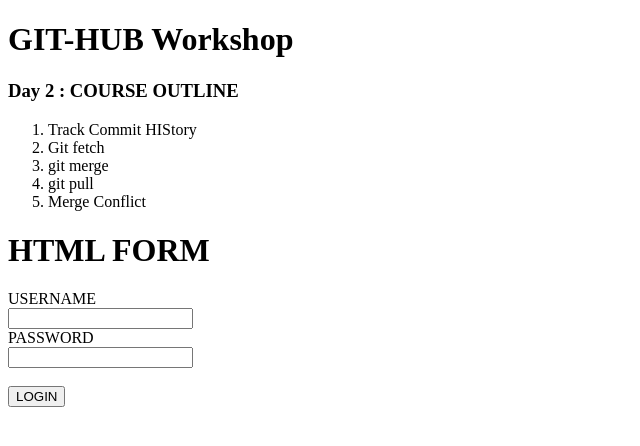
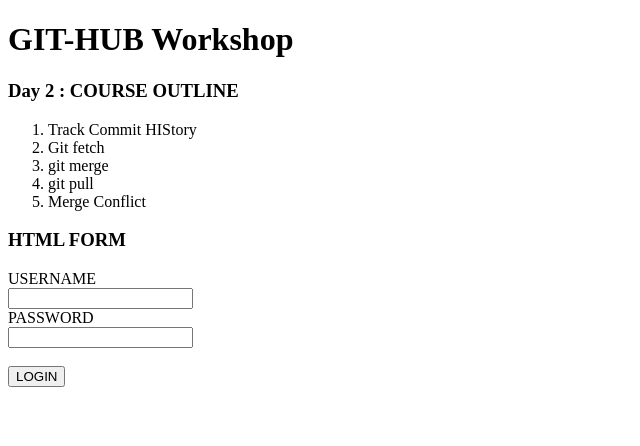
Before and after one commit to sadbhavadk/GIT-workshop, a plain HTML site: page index.html in a window 1280 px wide. Shown: the whole page, without its empty margins (0-640 px from the left). Drawn offline with Linux system fonts and the light colour scheme.

```diff
--- a/index.html
+++ b/index.html
@@ -16,7 +16,7 @@
         <li>Merge Conflict</li>
     </ol>
 
-    <h1>HTML FORM</h1>
+    <h3>HTML FORM</h3>
     <form>
         <label for="username">USERNAME</label><br>
         <input type="text" name="username"><br>
```
